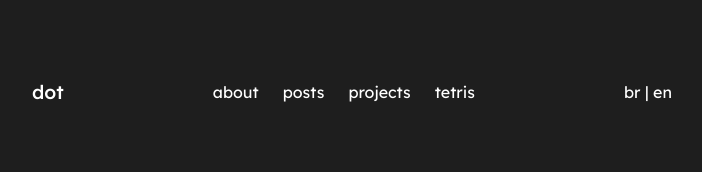
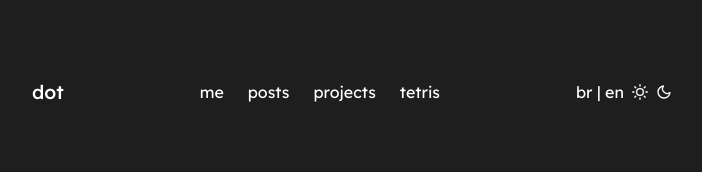
Before and after one commit to akadot/dotdev.me, a Next.js app: page /posts in a window 1280 px wide. Shown: the top 172 px of the page, without its empty margins (288-990 px from the left). Built offline with nearby package versions, Linux system fonts and the light colour scheme; no server answers.

Commit message:
:lipstick: Adding socials component hover styles

```diff
--- a/app/(routes)/page.tsx
+++ b/app/(routes)/page.tsx
@@ -1,11 +1,13 @@
 'use client'
 import Typewriter from 'typewriter-effect';
+import Socials from '@/app/components/Socials'
 
 import styles from '@/app/styles/pages/index.module.scss'
 
 export default function Home() {
   return (
     <main className={styles.container}>
+      <section>
         <p>dot</p>
         <Typewriter options={{
           strings: ['developer.', 'designer.', 'writer.', 'student.'],
@@ -18,6 +20,8 @@ export default function Home() {
           cursorClassName: styles.cursor,
           wrapperClassName: styles.typewriter,
         }} />
+      </section>
+      <Socials/>
     </main>
   )
 }
--- a/app/(routes)/posts/page.tsx
+++ b/app/(routes)/posts/page.tsx
@@ -1,4 +1,3 @@
-"use client"
 import Image from 'next/image'
 import {DevPosts} from '@/app/types/posts'
 
--- a/app/(routes)/projects/page.tsx
+++ b/app/(routes)/projects/page.tsx
@@ -1,4 +1,3 @@
-"use client"
 import { Repos } from '@/app/types/repos'
 
 async function getData(): Promise<Repos[]> {
--- a/app/components/Header.tsx
+++ b/app/components/Header.tsx
@@ -1,4 +1,7 @@
 import Link from 'next/link'
+
+import {FiSun, FiMoon} from 'react-icons/fi'
+
 import styles from '@/app/styles/components/header.module.scss'
 
 export default function Header() {
@@ -6,12 +9,16 @@ export default function Header() {
         <main className={styles.container}>
             <Link href="/" className={styles.title}>dot</Link>
             <nav className={styles.menu}>
-                <Link className={styles.pages} href="/me">about</Link>
+                <Link className={styles.pages} href="/me">me</Link>
                 <Link className={styles.pages} href="/posts">posts</Link>
                 <Link className={styles.pages} href="/projects">projects</Link>
                 <Link className={styles.pages} href="/tetris">tetris</Link>
             </nav>
-            <p>br | en</p>
+            <section>
+                <p>br | en</p>
+                <FiSun/>
+                <FiMoon/>
+            </section>
         </main>
     )
 }
--- a/app/styles/components/header.module.scss
+++ b/app/styles/components/header.module.scss
@@ -5,6 +5,12 @@
     display: flex;
     align-items: center;
     justify-content: space-between;
+
+    & section{
+        display: flex;
+        align-items: center;
+        column-gap: 0.5rem;
+    }
 }
 
 .title {
--- a/app/styles/components/socials.module.scss
+++ b/app/styles/components/socials.module.scss
@@ -1,3 +1,35 @@
 .container{
     display: flex;
+    flex-direction: row;
+    column-gap: 1.3rem;
+
+    padding-top: 0.8rem;
+
+    & a{
+        transition: all 0.2s ease-in-out;
+    }
+
+    & a:hover{
+        transform: scale(1.3);
+    }
+
+    & a[href*="github"]:hover{
+        color: #6e5494;
+    }
+
+    & a[href*="dev.to"]:hover{
+        color: #e9c155;
+    }
+
+    & a[href*="medium"]:hover{
+        color: #00ab6c;
+    }
+
+    & a[href*="linkedin"]:hover{
+        color: #0a66c2;
+    }
+
+    & a[href*="mailto"]:hover{
+        color: #ea4335;
+    }
 }
--- a/app/styles/pages/index.module.scss
+++ b/app/styles/pages/index.module.scss
@@ -1,10 +1,18 @@
 .container{
     display: flex;
+    flex-direction: column;
     align-items: center;
     justify-content: center;
     width: 100%;
 
-    & p{
+    row-gap: 0.8rem;
+
+    & section{
+        display: flex;
+        flex-direction: row;
+    }
+
+    & section p{
         font-size: 6rem;
         font-weight: 600;
     }
```
Also changed, not shown: app/components/Socials.tsx (+10 -9 lines). Lines whose indentation alone changed are shown as unchanged.
